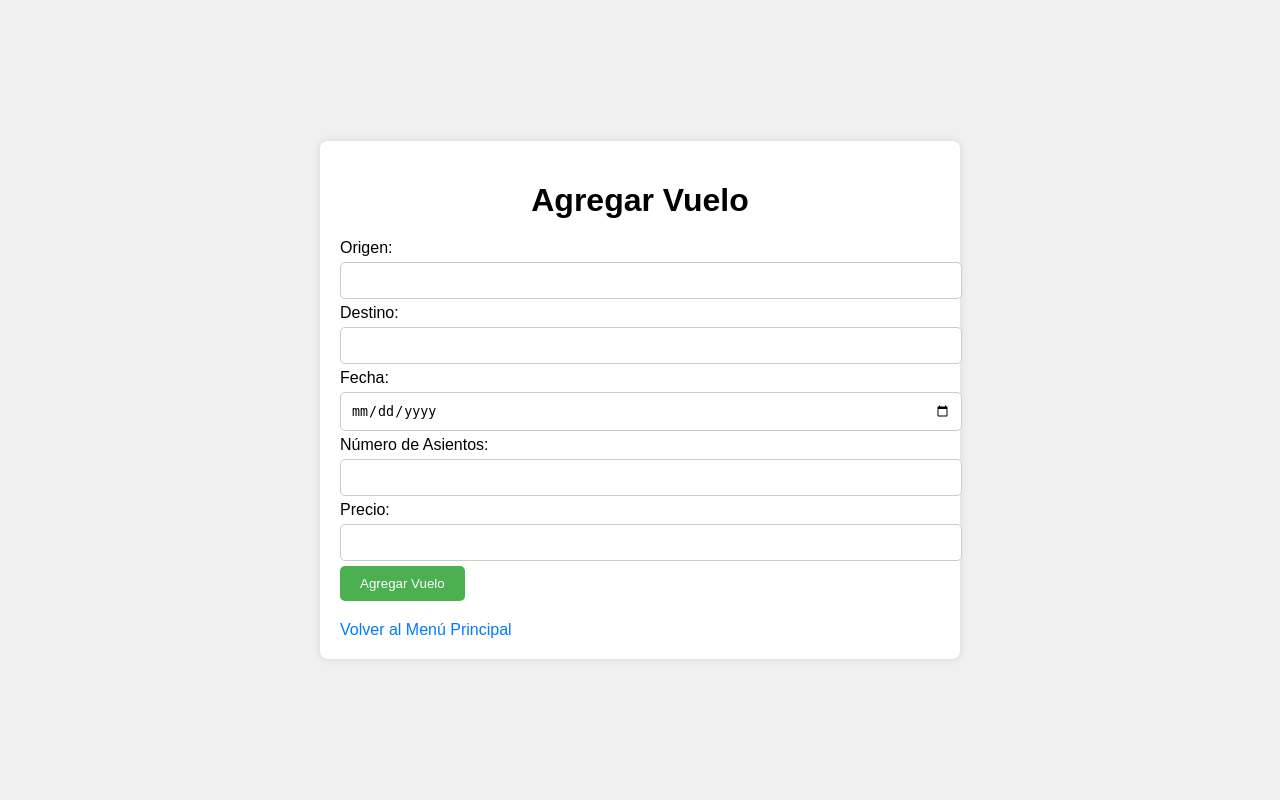
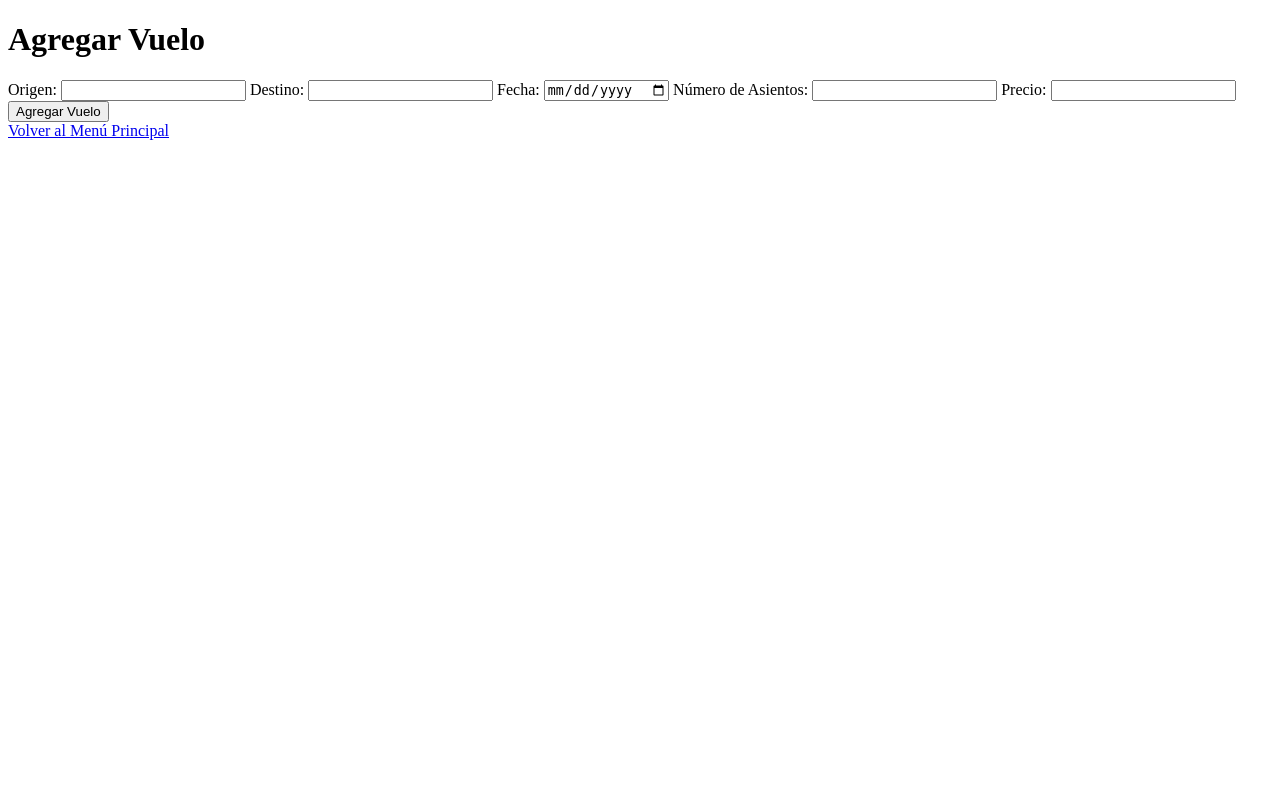
Before and after one commit to gonca2-12/agencia-web, a PHP site: page /agregar_vuelo.php in a window 1280 px wide. Run offline with PHP 8.4, Linux system fonts and the light colour scheme.

Commit message:
se realizo la mdificacion css agregar_vuelo para que los style estuvieran fuera del archivo, de manera de poder seguir usando el stlyles

```diff
--- a/agregar_vuelo.php
+++ b/agregar_vuelo.php
@@ -29,70 +29,7 @@ if ($_SERVER['REQUEST_METHOD'] === 'POST') {
 <!DOCTYPE html>
 <html lang="es">
 <head>
-<meta charset="UTF-8">
-    <title>Agregar Vuelo</title>
-    <style>
-        body {
-            font-family: Arial, sans-serif;
-            background-color: #f0f0f0;
-            display: flex;
-            justify-content: center;
-            align-items: center;
-            height: 100vh;
-            margin: 0;
-        }
 
-        .container {
-            background-color: white;
-            padding: 20px;
-            border-radius: 8px;
-            box-shadow: 0 0 10px rgba(0, 0, 0, 0.1);
-            width: 600px;
-        }
-
-        h1 {
-            text-align: center;
-            margin-bottom: 20px;
-        }
-
-        label, input {
-            margin: 5px 0;
-            width: 100%;
-        }
-
-        input[type="text"],
-        input[type="number"],
-        input[type="date"] {
-            padding: 10px;
-            border-radius: 5px;
-            border: 1px solid #ccc;
-            width: 100%;
-        }
-
-        button {
-            padding: 10px 20px;
-            border: none;
-            border-radius: 5px;
-            background-color: #4CAF50;
-            color: white;
-            cursor: pointer;
-        }
-
-        button:hover {
-            background-color: #45a049;
-        }
-
-        a {
-            display: inline-block;
-            margin-top: 20px;
-            text-decoration: none;
-            color: #007BFF;
-        }
-
-        a:hover {
-            text-decoration: underline;
-        }
-    </style>
 </head>
 <body>
     <div class="container">
```
